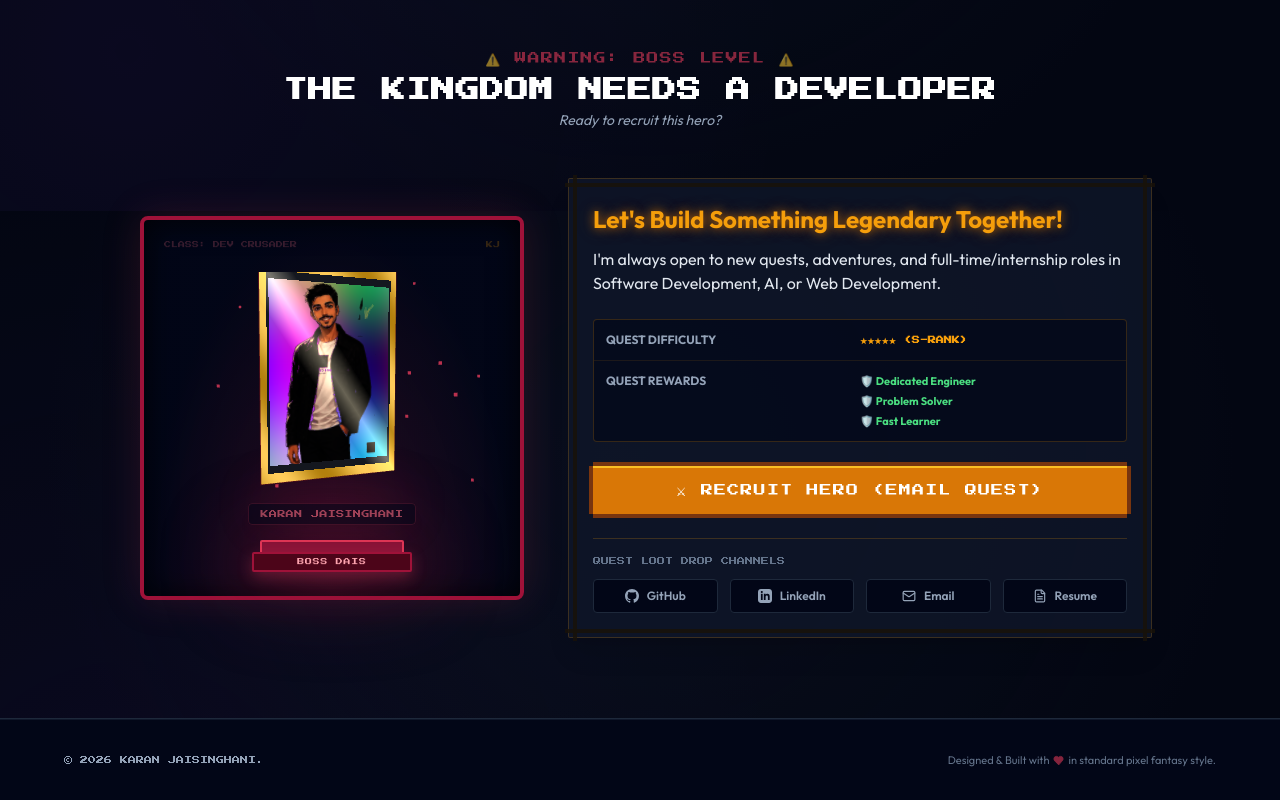
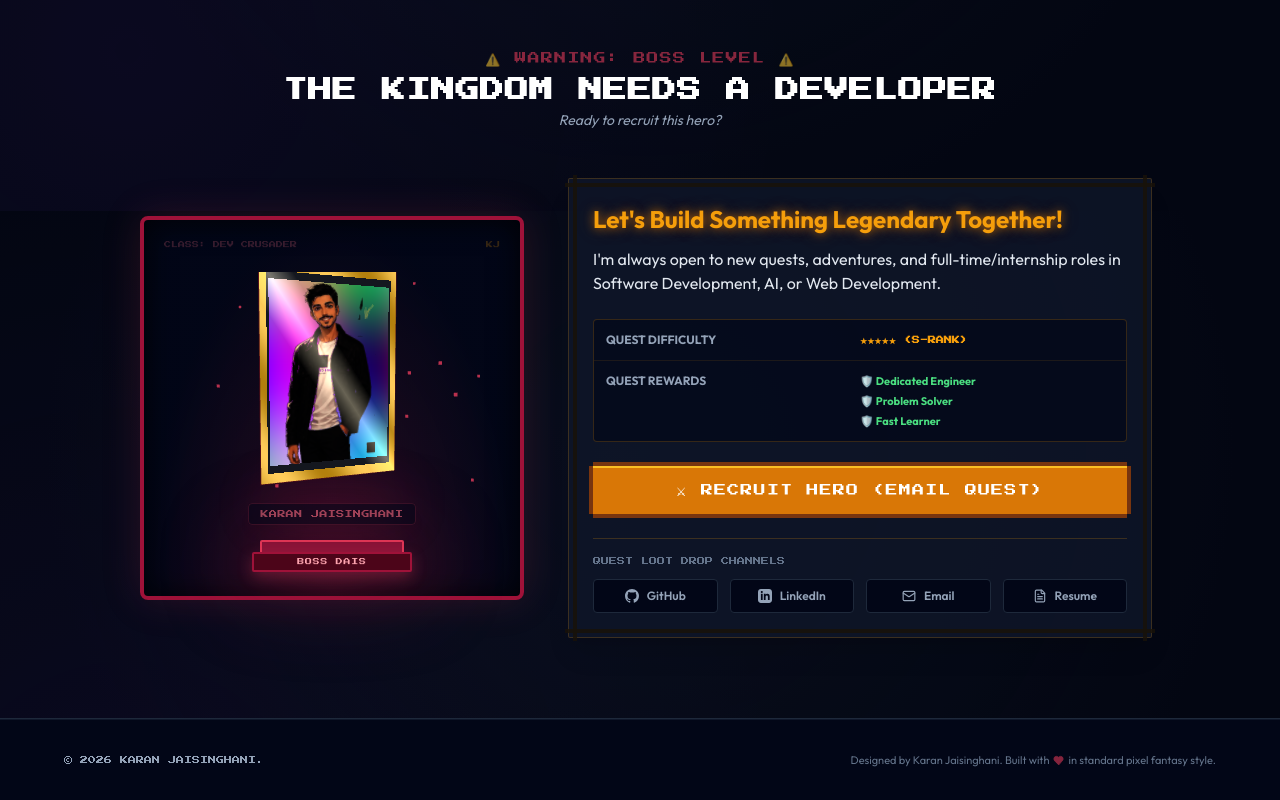
Before and after one commit to Karan-Jaisinghani/rpg-portfolio, a React (Vite) app: page / in a window 1280 px wide. Shown: the part 5389-6189 px from the top of the page. Built offline with nearby package versions, Linux system fonts and the light colour scheme.

Commit message:
docs: add designer credit to website footer

```diff
--- a/src/App.tsx
+++ b/src/App.tsx
@@ -255,14 +255,13 @@ function App() {
         <FinalBossSection />
       </main>
 
-      {/* Footer */}
       <footer className="bg-slate-950 border-t border-slate-900 py-8 px-4 text-center font-sans text-xs text-slate-500">
         <div className="max-w-6xl mx-auto flex flex-col sm:flex-row items-center justify-between gap-4">
           <div className="flex items-center gap-1.5">
             <span className="font-pressstart text-[8px] text-slate-400">© 2026 KARAN JAISINGHANI.</span>
           </div>
           <div className="flex items-center gap-1 text-[11px]">
-            <span>Designed & Built with</span>
+            <span>Designed by Karan Jaisinghani. Built with</span>
             <Heart size={11} className="text-rose-500 fill-current animate-pulse" />
             <span>in standard pixel fantasy style.</span>
           </div>
```
